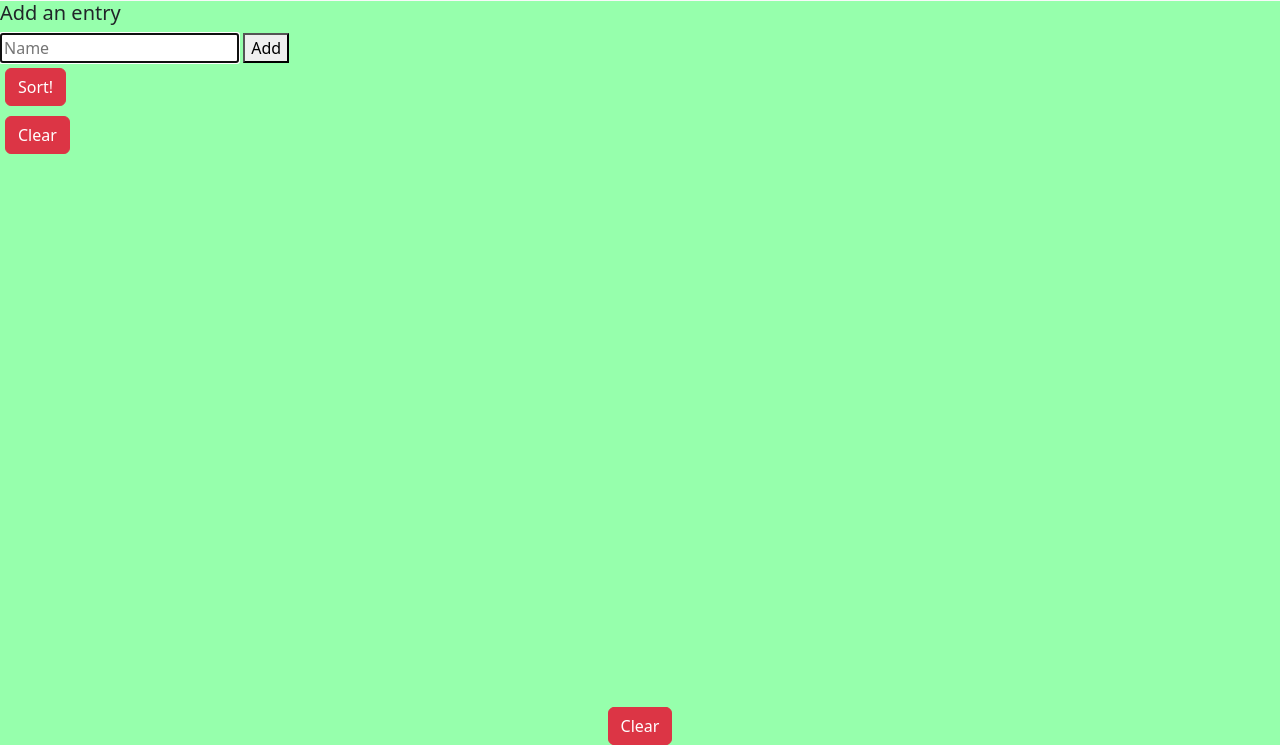
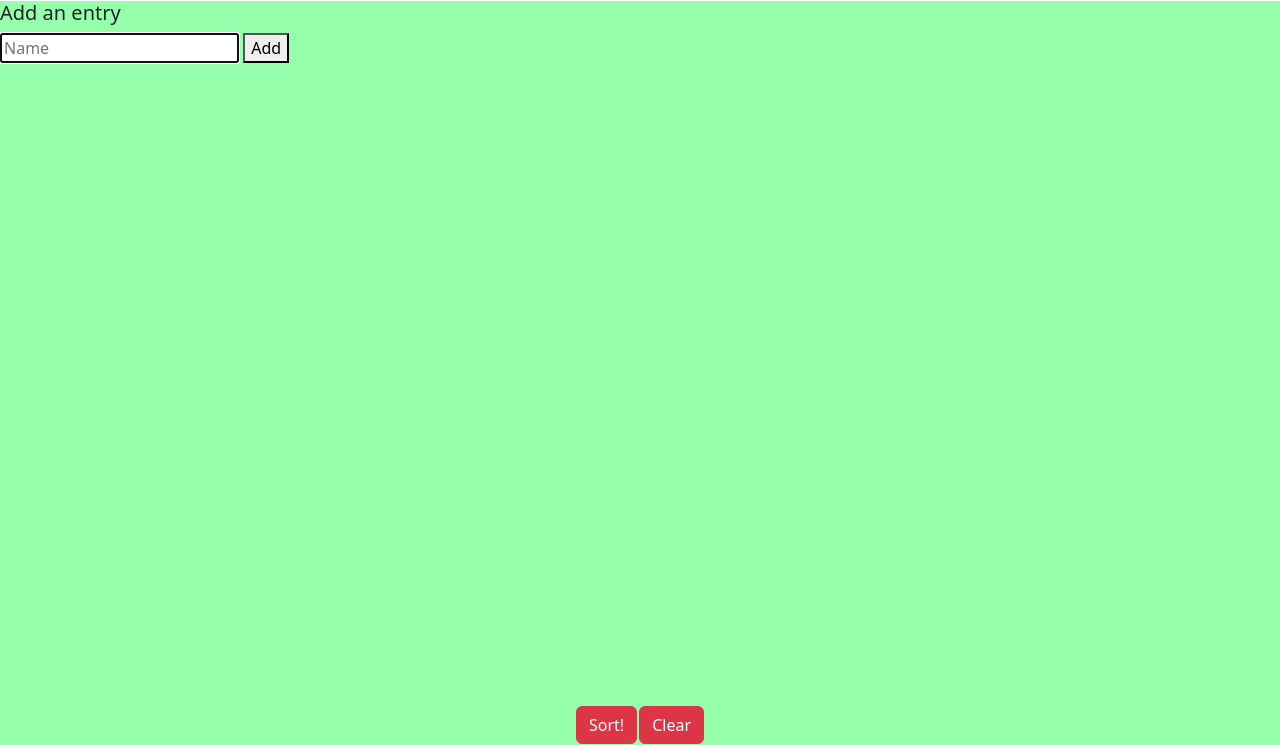
Before and after one commit to sjpoulin/secretsanta, a Flask app: page / in a window 1280 px wide. Shown: the part 55-800 px from the top of the page. Run offline with Flask 3, Linux system fonts and the light colour scheme.

Commit message:
Add favicon.ico to static, update buttons on index.html

```diff
--- a/static/styles.css
+++ b/static/styles.css
@@ -6,10 +6,6 @@ body {
     float: left;
     width: 25%;
     padding: 15px;
-}
-
-.buttons {
-    padding: 5px;
 }
 
 .imglink {
@@ -35,3 +31,8 @@ body {
     width: 100%;
     text-align: center;
 }
+
+.buttons {
+    margin-left: auto;
+    margin-right: auto;
+}
--- a/templates/index.html
+++ b/templates/index.html
@@ -21,33 +21,25 @@
         </table>
     </div>
 
-    <!-- Sort form -->
-    <div class="buttons">
-        <form method="get">
-            <a href="/sorted" class="btn btn-danger" role="button">Sort!</a>
-        </form>
-    </div>
-
-    <div class="buttons">
-        <!-- Clears names list in app and routes to confirmation page -->
-        <a href="/clear" class="btn btn-danger" role="button">Clear</a>
-    </div>
-
-
 {% endblock %}
 
 {% block foot %}
 
+    <div>
+        <table class="buttons">
+            <tr>
+                <td>
                     <!-- Sort form -->
-     <div class="footer">
                     <form method="get">
                         <a href="/sorted" class="btn btn-danger" role="button">Sort!</a>
                     </form>
-    </div>
-
-    <div class="footer">
+                </td>
+                <td>
                      <!-- Clears names list in app and routes to confirmation page -->
                     <a href="/clear" class="btn btn-danger" role="button">Clear</a>
+                </td>
+            </tr>
+        </table>
     </div>
 
 {% endblock %}
```
Also changed, not shown: static/favicon.ico (added), 1 other file. Lines whose indentation alone changed are shown as unchanged.
